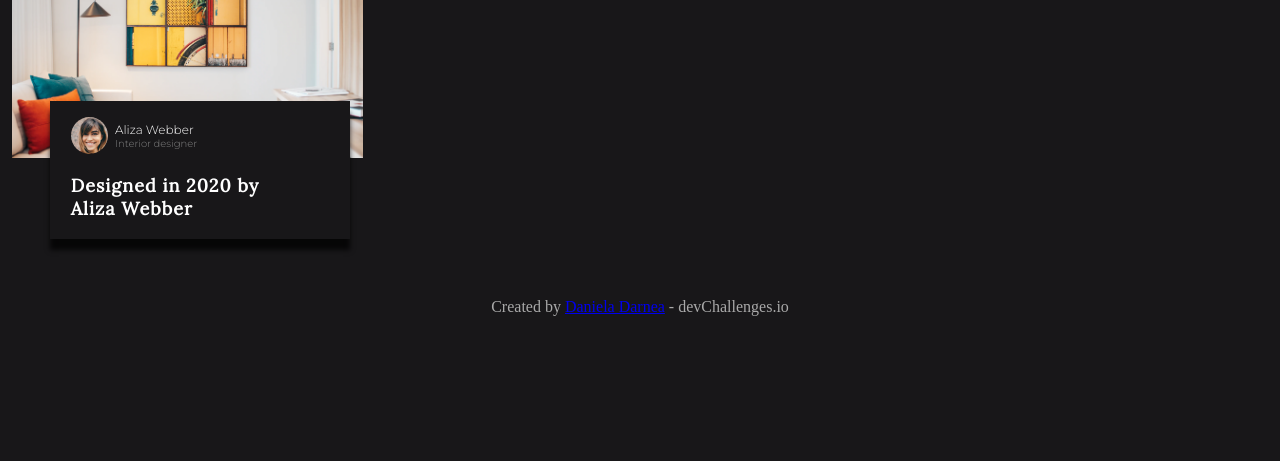
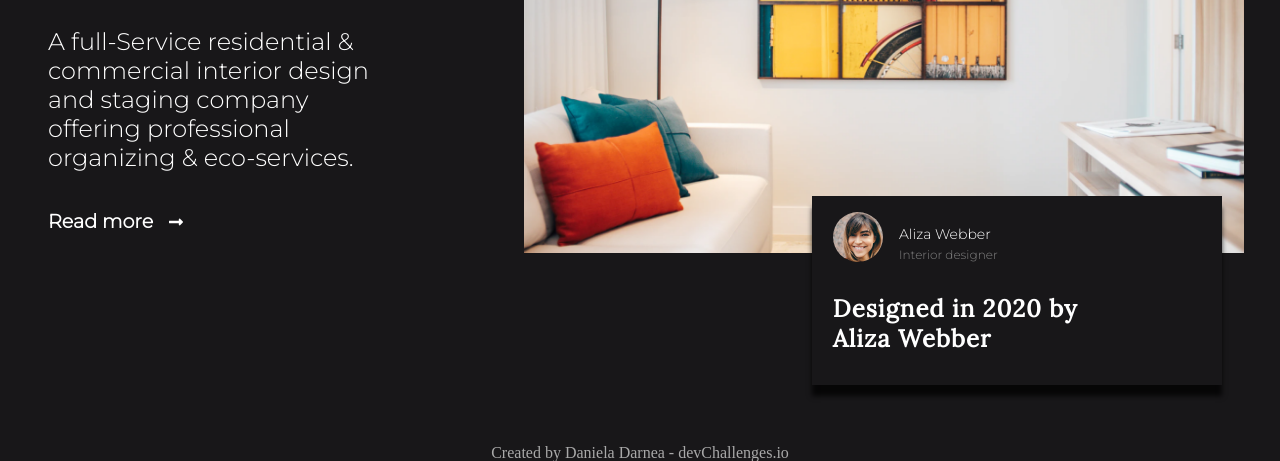
Before and after one commit to mdanieladla/interior-consultant, a plain HTML site: page index.html in a window 1280 px wide. Shown: the part 390-851 px from the top of the page. Before the commit the page ends 800 px from the top, so only its background shows below. Drawn offline with nearby package versions, Linux system fonts and the light colour scheme.

Commit message:
finished project

```diff
--- a/styles/main.css
+++ b/styles/main.css
@@ -63,6 +63,7 @@ body{
 }
 
 .home{
+    font-weight: 700;
     padding-bottom: 8px;
     border-bottom: 2px white solid;
 }
@@ -127,10 +128,8 @@ body{
 }
 
 .info-girl{
-    /* margin: 0px 10px; */
     width: 300px;
     height: 138px;
-    /* background-color: brown; */
     background-color:  #181719;
     -webkit-box-shadow: 0px 11px 5px 0px rgba(0,0,0,0.75);
     -moz-box-shadow: 0px 11px 5px 0px rgba(0,0,0,0.75);
@@ -187,7 +186,13 @@ body{
     text-align: center;
 }
 
+.link{
+    color: rgba(169, 169, 169, 1);
+    text-decoration: none;
+}
+
 @media all and (min-width: 1024px) {
+/*HEADER*/
     .title{
         margin: 2.5rem;
     }
@@ -197,8 +202,10 @@ body{
     }
 
     .navbar{
+         position: absolute;
+       right: 30px;
        height: 1rem;
-       margin-right: 1.5rem;
+        margin-right: 1.5rem;
     }
 
     .nav-menu{
@@ -220,4 +227,62 @@ body{
     .menu-icon{
         display: none;
     }
+
+    /*MAIN CONTENT*/
+    .article{
+        display: grid;
+        grid-template-columns: 40% 60%;
+    }
+
+    .info-container{
+        margin-left: 2rem;
+        display: flex;
+        flex-direction: column;
+        justify-content: center;
+    }
+
+    .main-title{
+        font-size: 3rem;
+        margin-bottom: 40px;
+    }
+
+    .main-description{
+        font-size: 1.5rem;
+        line-height: 29px;
+    }
+
+    .more-info{
+        font-size: 1.2rem;
+    }
+
+    .image{
+        width: 720px;
+        height: 500px;
+    }
+
+    .info-girl{
+        width: 410px;
+        height: 189px;
+        left: 300px;
+    }
+
+    .image-aliza{
+        width: 50px;
+        height: 50px;
+    }
+
+    .name{
+        font-size: .875rem;
+
+    }
+
+    .position{
+        margin-top: 7px;
+        font-size: .75rem;
+    }
+
+    .copy{
+        font-size: 1.5rem;
+        line-height: 30px;
+    }
 }
```
